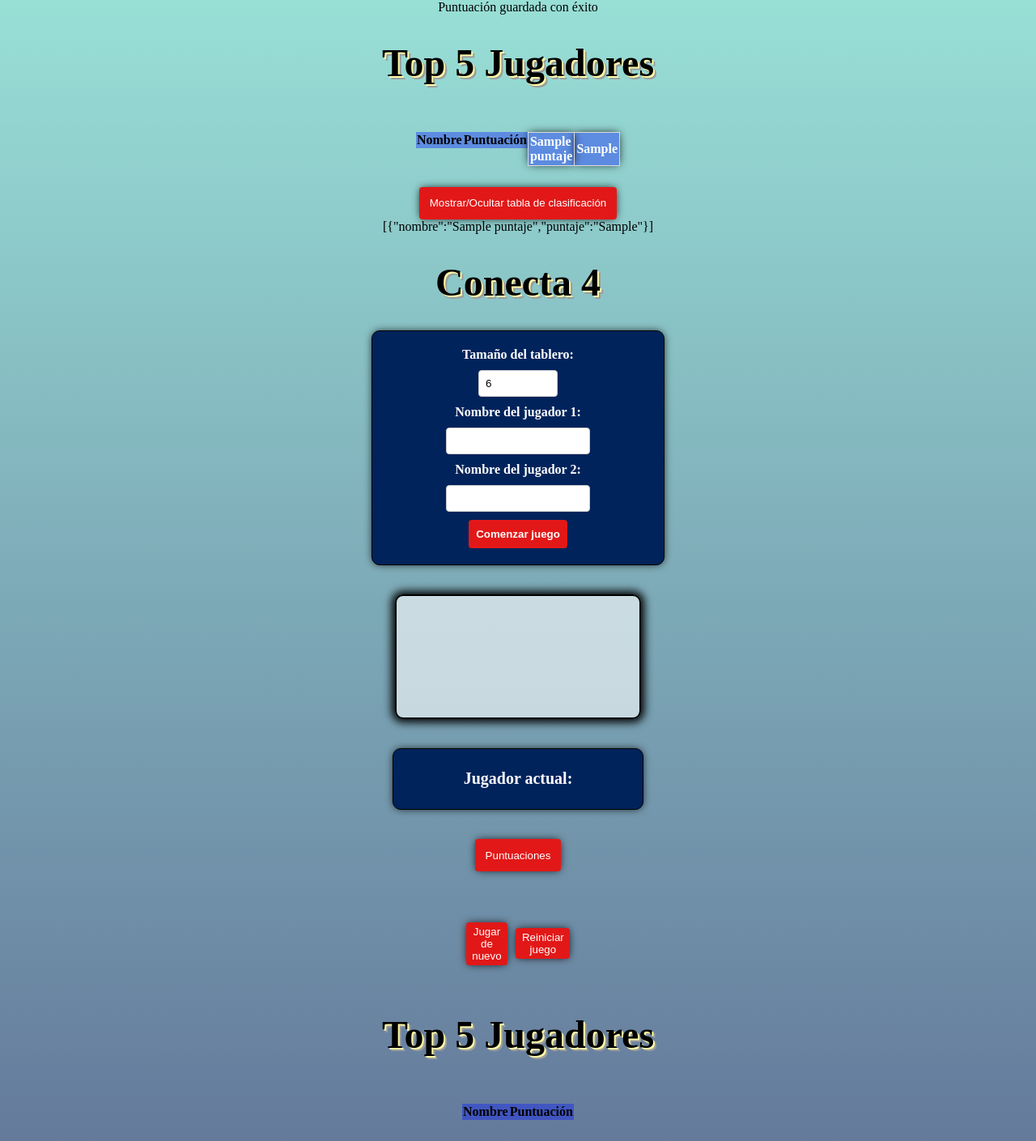
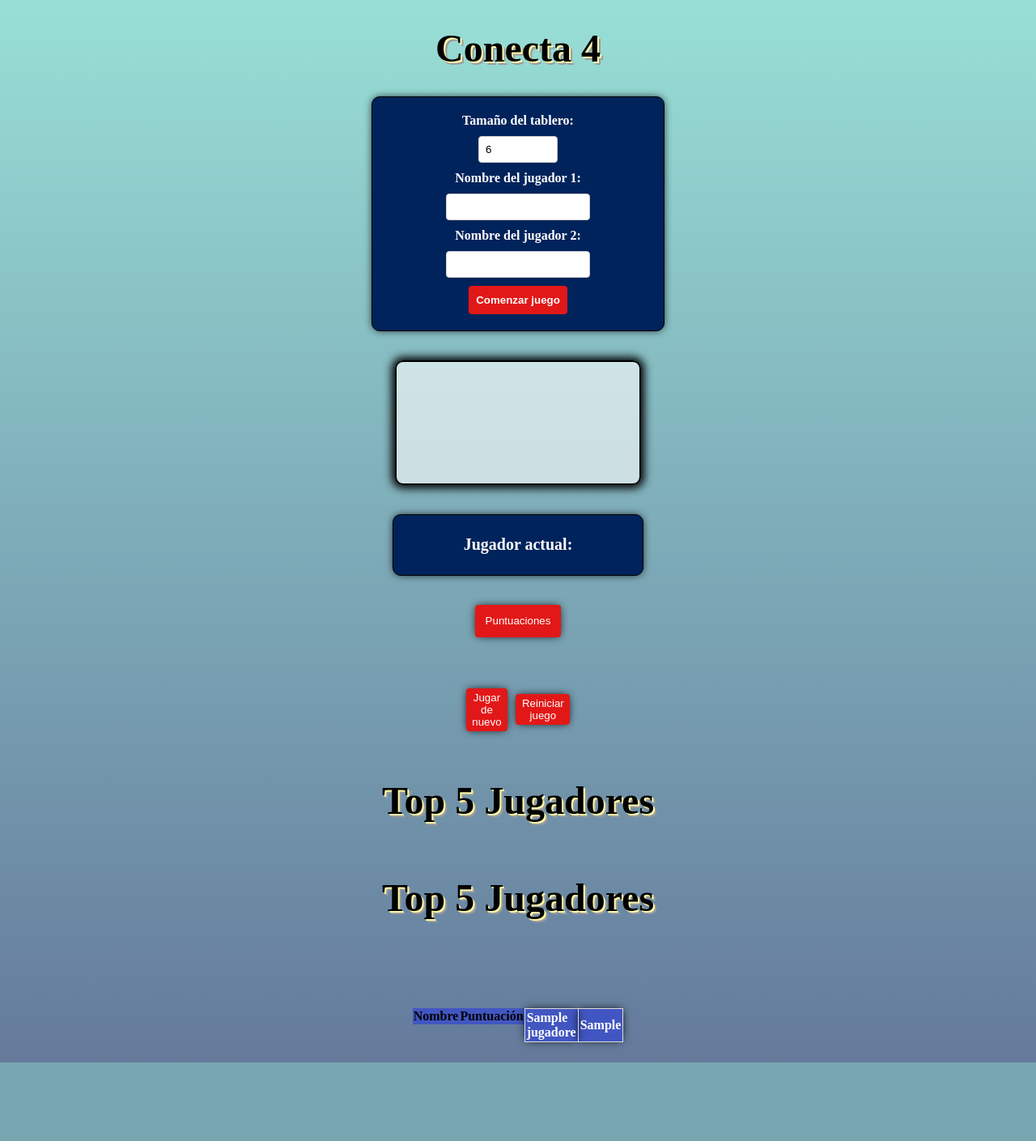
Before and after one commit to Laliukz/conecta4, a PHP site: page / in a window 1280 px wide. Shown: the whole page at 81% size. After the commit the page ends 1312 px from the top, so only its background shows below. Run offline with PHP 8.4, Linux system fonts and the light colour scheme; tables that the repository leaves empty or names only in its code hold one stand-in row (values such as "Sample post"); data that the repository does not hold is empty; a map, chart or similar area stays blank.

Commit message:
Update index.php

```diff
--- a/index.php
+++ b/index.php
@@ -12,70 +12,48 @@
 $servername = "localhost";
 $username = "root";
 $password = "";
-    $dbname = "topjugadores";
+$dbname = "conecta4";
 // Crear conexión
 $conn = new mysqli($servername, $username, $password, $dbname);
 // Verificar conexión
 if ($conn->connect_error) {
     die("Conexión fallida: " . $conn->connect_error);
 }
-    if ($_SERVER['REQUEST_METHOD'] == 'POST') {
-        $nombre = $_POST['nombre'];
-        $puntaje = $_POST['puntaje'];
-        $sql = "INSERT INTO puntajes (nombre, puntaje) VALUES ('$nombre', '$puntaje')";
-        if ($conn->query($sql) === TRUE) {
-            echo "Score saved successfully";
-        } else {
-            echo "Error: " . $sql . "<br>" . $conn->error;
-        }
-    }
-    // Obtener nombre y puntuación del formulario
-$nombre = $_POST['nombre'];
-$puntaje = $_POST['puntaje'];
-
+// Si se ha enviado el formulario de puntuación, validar e insertar la puntuación en la base de datos
+if ($_SERVER['REQUEST_METHOD'] == 'POST' && isset($_POST['nombre']) && isset($_POST['puntaje'])) {
+    // Validar los datos del formulario
+    $nombre = filter_var($_POST['nombre'], FILTER_SANITIZE_STRING);
+    $puntaje = filter_var($_POST['puntaje'], FILTER_VALIDATE_INT);
+    if ($nombre && $puntaje) {
        // Insertar puntuación en la base de datos
-$sql = "INSERT INTO puntajes (nombre, puntaje) VALUES ('$nombre', '$puntaje')";
+      $sql = "INSERT INTO jugadores (nombre, puntaje) VALUES ('$nombre', '$puntaje')";
       if ($conn->query($sql) === TRUE) {
           echo "Puntuación guardada con éxito";
       } else {
           echo "Error al guardar la puntuación: " . $sql . "<br>" . $conn->error;
       }
-// Si se ha enviado el formulario de puntuación, insertar la puntuación en la base de datos
-if ($_SERVER['REQUEST_METHOD'] == 'POST' && isset($_POST['nombre']) && isset($_POST['puntaje'])) {
-  $nombre = $_POST['nombre'];
-  $puntaje = $_POST['puntaje'];
-  $sql = "INSERT INTO puntajes (nombre, puntaje) VALUES ('$nombre', '$puntaje')";
-  if ($conn->query($sql) === TRUE) {
-      echo "Puntuación guardada con éxito";
     } else {
-      echo "Error al guardar la puntuación: " . $sql . "<br>" . $conn->error;
+        echo "Datos del formulario no válidos";
     }
 }
 // Mostrar la tabla de clasificación en formato HTML
-$sql = "SELECT nombre, puntaje FROM puntajes ORDER BY puntaje DESC LIMIT 5";
+$sql = "SELECT nombre, puntaje FROM jugadores ORDER BY puntaje DESC LIMIT 5";
 $result = $conn->query($sql);
-if ($result->num_rows > 0) {
-  echo "<h1>Top 5 Jugadores</h1>";
-  echo "<table id='jugadores'>";
-  echo "<thead><tr><th>Nombre</th><th>Puntuación</th></tr></thead>";
-  echo "<tbody>";
+if ($result && $result->num_rows > 0) {
+  $tabla_clasificacion = "<h1>Top 5 Jugadores</h1>";
+  $tabla_clasificacion .= "<table id='jugadores'>";
+  $tabla_clasificacion .= "<thead><tr><th>Nombre</th><th>Puntuación</th></tr></thead>";
+  $tabla_clasificacion .= "<tbody>";
   while ($row = $result->fetch_assoc()) {
-      echo "<tr><td>" . $row["nombre"] . "</td><td>" . $row["puntaje"] . "</td></tr>";
+      $tabla_clasificacion .= "<tr><td>" . htmlspecialchars($row['nombre']) . "</td><td>" . htmlspecialchars($row['puntaje']) . "</td></tr>";
   }
-  echo "</tbody></table>";
-  echo "<button id='btnTabla'>Mostrar/Ocultar tabla de clasificación</button>";
+  $tabla_clasificacion .= "</tbody></table>";
 } else {
-  echo "No hay datos para mostrar";
+  $tabla_clasificacion = "<p>No hay resultados</p>";
 }
-    // Devolución de los datos en formato JSON
-    $sql = "SELECT nombre, puntaje FROM puntajes ORDER BY puntaje DESC LIMIT 5";
-    $resultado = $conn->query($sql);
-    $datos = array();
-    while ($fila = $resultado->fetch_assoc()) {
-        $datos[] = $fila;
-    }
-    echo json_encode($datos);
 
+// Cerrar conexión a la base de datos
+$conn->close();
 ?>
     <h1>Conecta 4</h1>
     <div id="gameset">
@@ -120,8 +98,7 @@ if ($result->num_rows > 0) {
 <table id="jugadores">
 	<thead>
 		<tr>
-			<th>Nombre</th>
-			<th>Puntuación</th>
+      <?= $tabla_clasificacion ?>
 		</tr>
 	</thead>
 
@@ -349,20 +326,18 @@ btnTabla.addEventListener("click", function() {
         btnTabla.textContent = 'Puntuaciones';
     }
 });
-// Enviar puntuación al servidor
-function sendScore() {
-  var nombre = document.getElementById("player").textContent;
-  var puntaje = parseInt(document.getElementById("jugador" + currentPlayer + "p").textContent);
-  var xhttp = new XMLHttpRequest();
-  xhttp.onreadystatechange = function() {
-    if (this.readyState == 4 && this.status == 200) {
-      console.log(this.responseText);
-    }
-  };
-  xhttp.open("POST", "guardar_puntuacion.php", true);
-  xhttp.setRequestHeader("Content-type", "application/x-www-form-urlencoded");
-  xhttp.send("nombre=" + nombre + "&puntaje=" + puntaje);
-}
-    </script>
+function guardarPuntuacion() {
+  const nombre1 = document.getElementById('player1').value;
+  const nombre2 = document.getElementById('player2').value;
+  const puntuacion1 = player1Wins;
+  const puntuacion2 = player2Wins;
+  $.ajax("index.php", { nombre: nombre1, puntaje: puntuacion1 }, function() {
+    console.log('Puntuación del jugador 1 guardada con éxito');
+  });
+  $.ajax("index.php", { nombre: nombre2, puntaje: puntuacion2 }, function() {
+    console.log('Puntuación del jugador 2 guardada con éxito');
+    location.reload();
+  });
+}</script>
 </body>
 </html>
```
Lines whose indentation alone changed are shown as unchanged.
